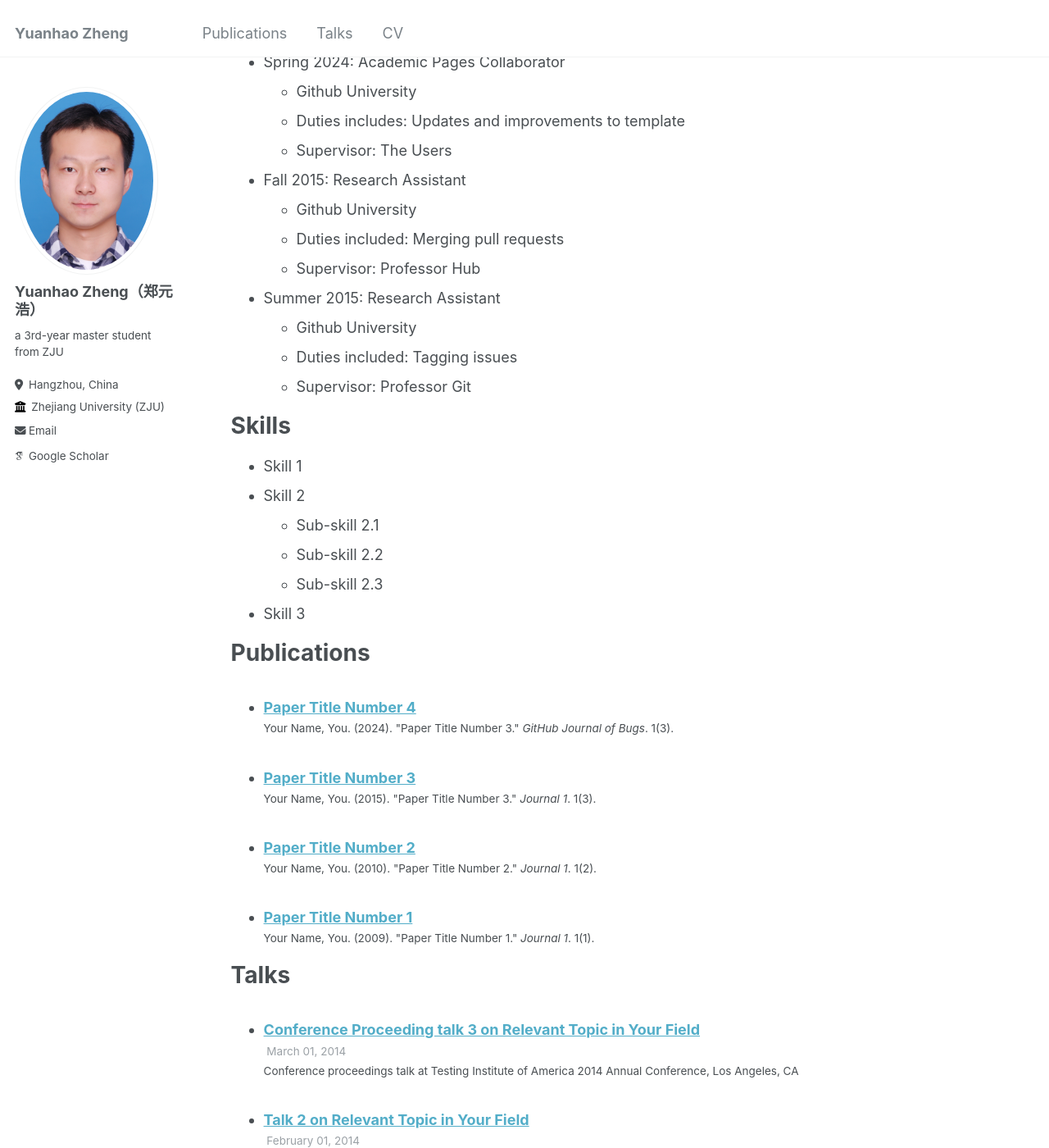
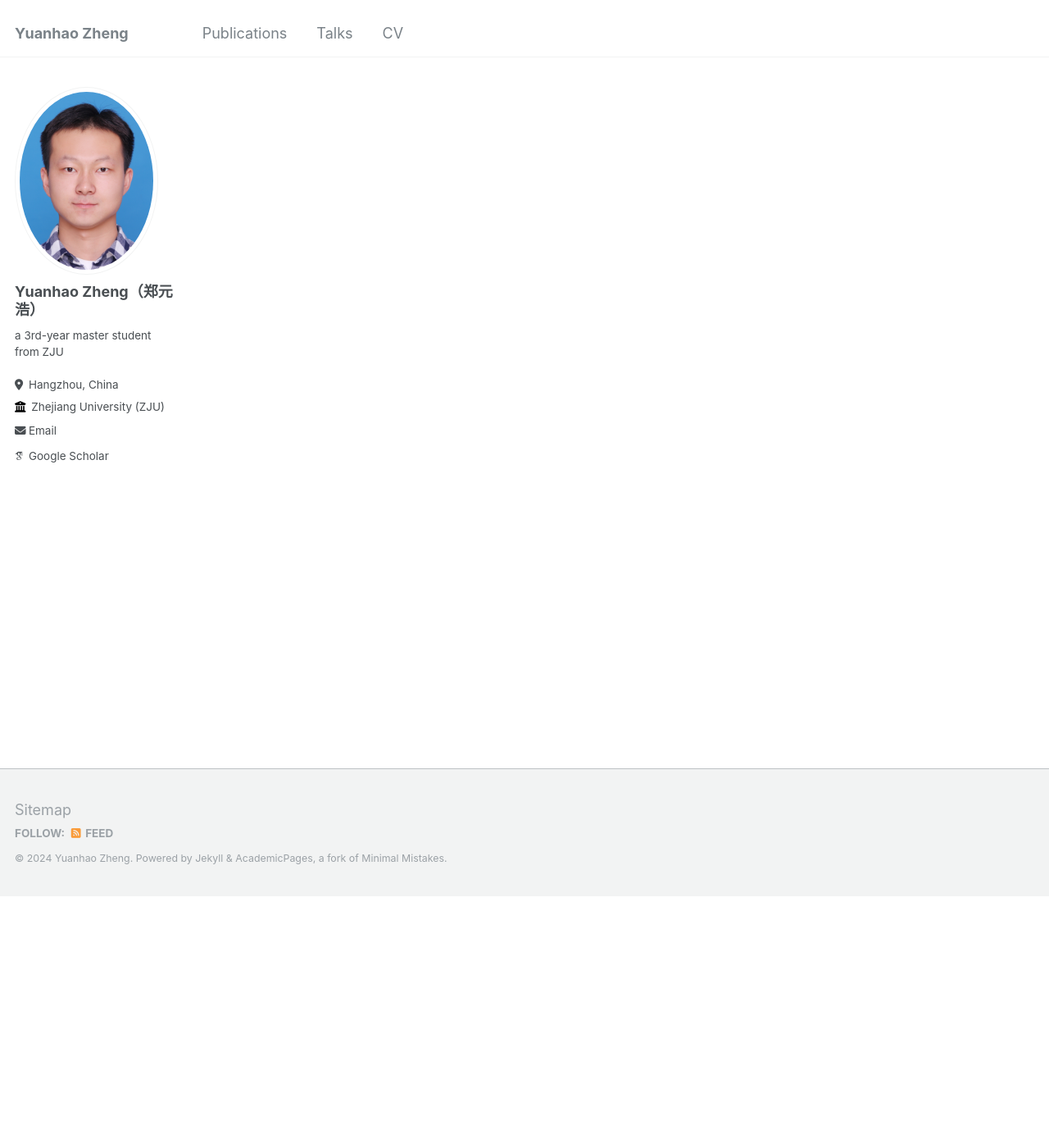
Before and after one commit to Zheng-Yuanhao/Zheng-Yuanhao.github.io, a Jekyll site: the page built from _pages/cv.md, in a window 1280 px wide and 1400 px high, scrolled down 307 px. Shown: the whole window at 82% size. Built offline with Jekyll 4.4.1, drawn with Linux system fonts in a browser that asks for light colours; some web fonts are replaced; some of the changed text lies outside the part shown.

Commit message:
Update cv.md

```diff
--- a/_pages/cv.md
+++ b/_pages/cv.md
@@ -5,60 +5,5 @@
 author_profile: true
 redirect_from:
   - /resume
+redirect_to:"/files/CV.pdf"
 ---
-
-{% include base_path %}
-
-Education
-======
-* Ph.D in Version Control Theory, GitHub University, 2018 (expected)
-* M.S. in Jekyll, GitHub University, 2014
-* B.S. in GitHub, GitHub University, 2012
-
-Work experience
-======
-* Spring 2024: Academic Pages Collaborator
-  * Github University
-  * Duties includes: Updates and improvements to template
-  * Supervisor: The Users
-
-* Fall 2015: Research Assistant
-  * Github University
-  * Duties included: Merging pull requests
-  * Supervisor: Professor Hub
-
-* Summer 2015: Research Assistant
-  * Github University
-  * Duties included: Tagging issues
-  * Supervisor: Professor Git
-
-Skills
-======
-* Skill 1
-* Skill 2
-  * Sub-skill 2.1
-  * Sub-skill 2.2
-  * Sub-skill 2.3
-* Skill 3
-
-Publications
-======
-  <ul>{% for post in site.publications reversed %}
-    {% include archive-single-cv.html %}
-  {% endfor %}</ul>
-
-Talks
-======
-  <ul>{% for post in site.talks reversed %}
-    {% include archive-single-talk-cv.html  %}
-  {% endfor %}</ul>
-
-Teaching
-======
-  <ul>{% for post in site.teaching reversed %}
-    {% include archive-single-cv.html %}
-  {% endfor %}</ul>
-
-Service and leadership
-======
-* Currently signed in to 43 different slack teams
```
